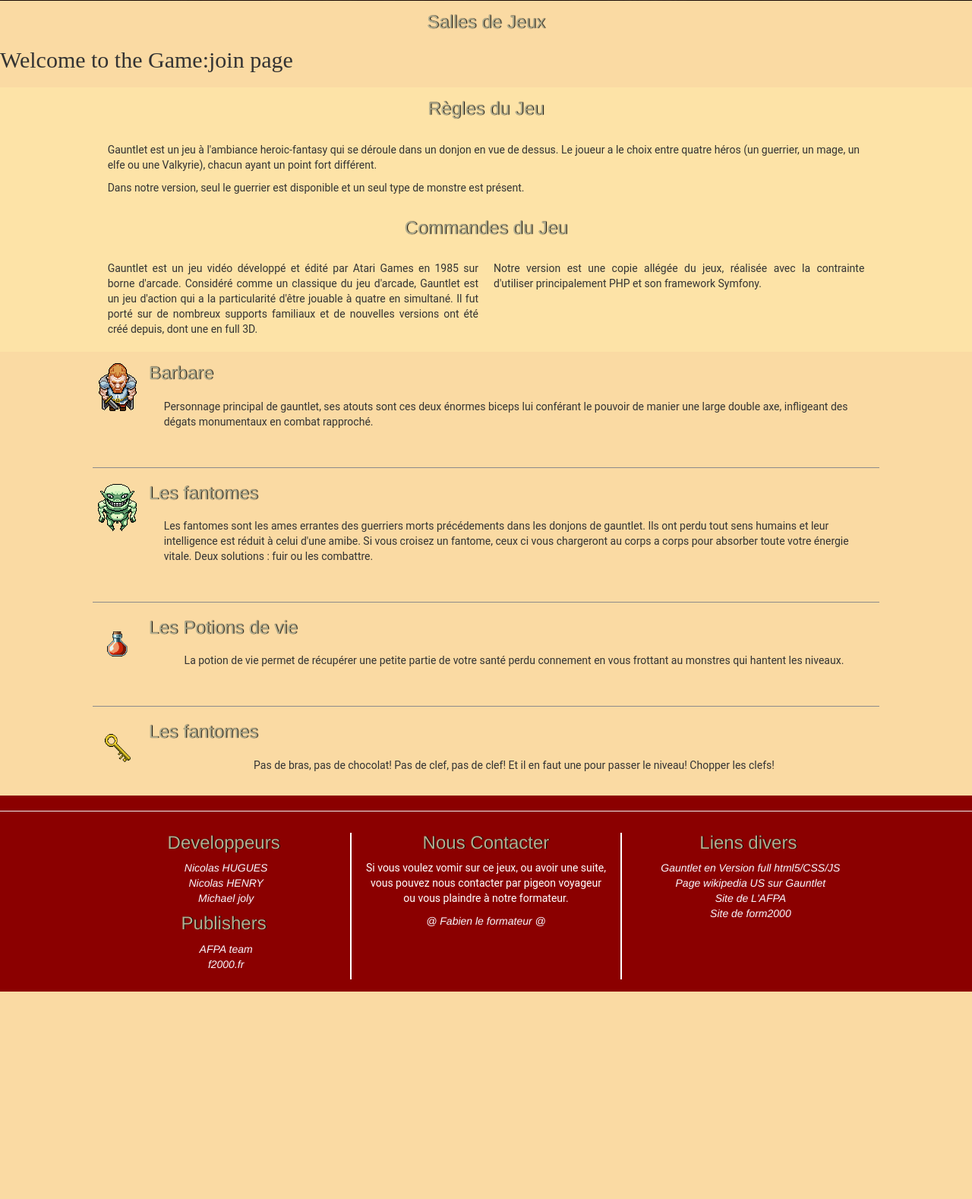
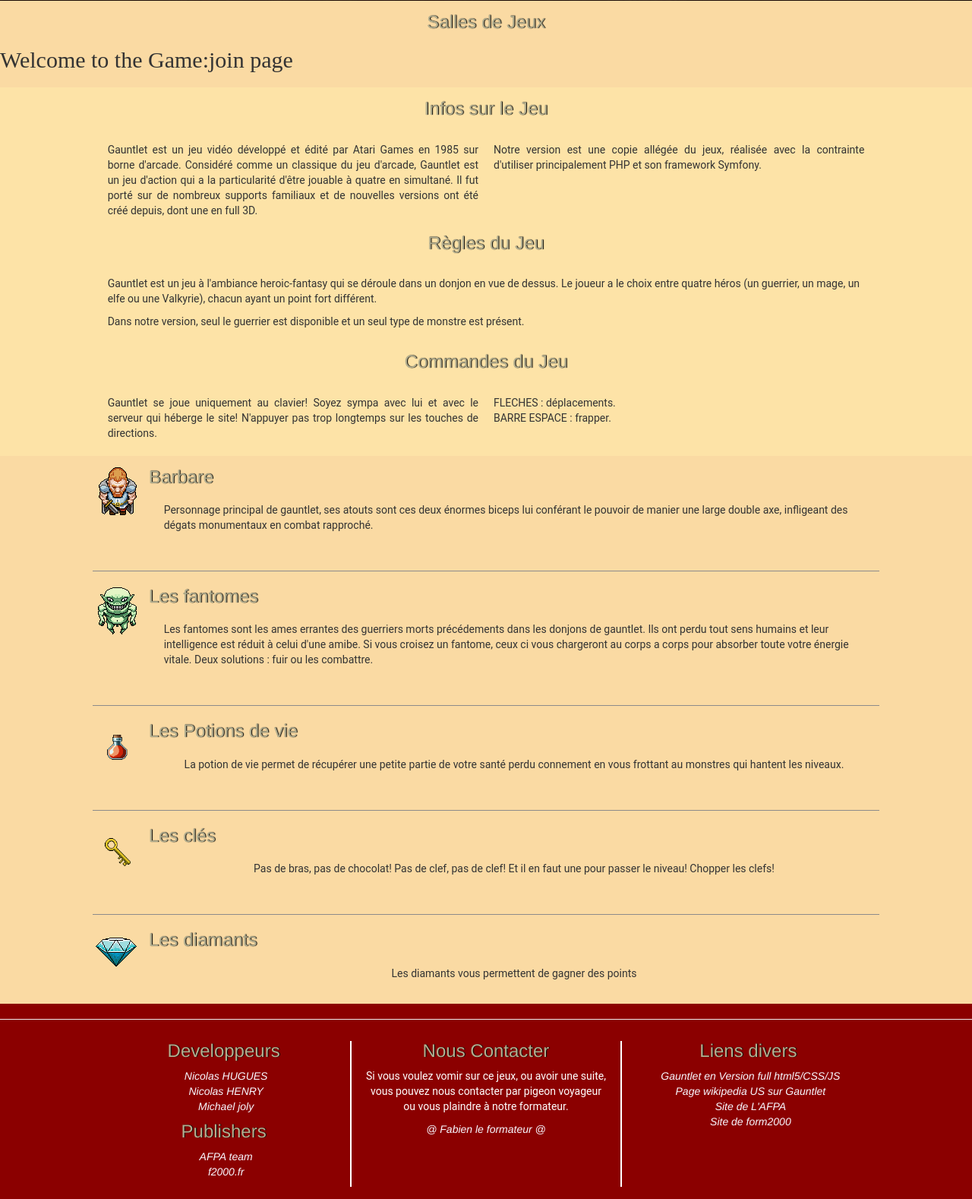
Before and after one commit to F2000-FR-AFPA-WebDev201701/gauntlet-game, a Symfony app: template src/GameBundle/Resources/views/Game/join.html.twig in a window 1280 px wide. Shown: the part 999-2577 px from the top of the page at 76% size. Before the commit the page ends 2304 px from the top, so only its background shows below. Run offline with Twig, Linux system fonts and the light colour scheme; the template is opened without the code that fills it, so the values that code supplies are empty; some libraries are stand-ins or nearby versions.

Commit message:
Homepage content

```diff
--- a/src/GameBundle/Resources/views/Content/content.html.twig
+++ b/src/GameBundle/Resources/views/Content/content.html.twig
@@ -1,5 +1,3 @@
-{# empty Twig template #}
-
 <section class="lejeu">
     <div class="lejeu-lesheros">
         <div class="lejeux-lesheros-card">
@@ -24,7 +22,7 @@
             <div class="media">
                 <div class="media-left">
                     <a href="#">
-                        <img class="media-object" src="{{ asset('images/ghost.png') }}" alt="...">
+                        <img class="media-object" src="{{ asset('images/ghost.png') }}" alt="ghosts">
                     </a>
                 </div>
                 <div class="media-body">
@@ -38,7 +36,7 @@
             <div class="media">
                 <div class="media-left">
                     <a href="#">
-                        <img class="media-object" src="{{ asset('images/potion.png') }}" alt="...">
+                        <img class="media-object" src="{{ asset('images/potion.png') }}" alt="potions">
                     </a>
                 </div>
                 <div class="media-body">
@@ -52,13 +50,27 @@
             <div class="media">
                 <div class="media-left">
                     <a href="#">
-                        <img class="media-object" src="{{ asset('images/clef.png') }}" alt="...">
+                        <img class="media-object" src="{{ asset('images/clef.png') }}" alt="cléfs">
                     </a>
                 </div>
                 <div class="media-body">
-                    <h3 class="titre-section media-heading" >Les fantomes</h3>
+                    <h3 class="titre-section media-heading" >Les clés</h3>
                     <div class="paragraphes">
                         <p>Pas de bras, pas de chocolat! Pas de clef, pas de clef! Et il en faut une pour passer le niveau! Chopper les clefs!</p>
+                    </div>
+                </div>
+            </div>
+            <hr class="hr"/>
+            <div class="media">
+                <div class="media-left">
+                    <a href="#">
+                        <img class="media-object" src="{{ asset('images/diamant.png') }}" alt="diamants">
+                    </a>
+                </div>
+                <div class="media-body">
+                    <h3 class="titre-section media-heading" >Les diamants</h3>
+                    <div class="paragraphes">
+                        <p>Les diamants vous permettent de gagner des points</p>
                     </div>
                 </div>
             </div>
--- a/src/GameBundle/Resources/views/Template/_footer.html.twig
+++ b/src/GameBundle/Resources/views/Template/_footer.html.twig
@@ -32,7 +32,7 @@
                     <a href="https://en.wikipedia.org/wiki/Gauntlet_(series)">Page wikipedia US sur Gauntlet</a>
                 </li>
                 <li>
-                    <a href="https://en.wikipedia.org/wiki/Gauntlet_(series)">Site de L'AFPA</a>
+                    <a href="https://www.afpa.fr/">Site de L'AFPA</a>
                 </li>
                 <li>
                     <a href="http://www.f2000.fr/">Site de form2000</a>
--- a/src/GameBundle/Resources/views/Template/_infos.html.twig
+++ b/src/GameBundle/Resources/views/Template/_infos.html.twig
@@ -1,3 +1,15 @@
+<div class="infos-commands">
+    <h3 class="text-center">Infos sur le Jeu</h3>
+    <div class="lejeu-presentation">
+        <div class="paragraphes">
+            <p class="paragraphe-content text-center">Gauntlet est un jeu vidéo développé et édité par Atari Games en 1985 sur borne d'arcade. Considéré comme un classique du jeu d'arcade, Gauntlet est un jeu d'action qui a la particularité d'être jouable à quatre en simultané. Il fut porté sur de nombreux supports familiaux et de nouvelles versions ont été créé depuis, dont une en full 3D.</p>
+            <p class="paragraphe-content">
+                Notre version est une copie allégée du jeux, réalisée avec la contrainte d'utiliser principalement PHP et son framework Symfony.
+            </p>
+        </div>
+    </div>
+</div>
+
 <div class="infos-rules">
     <h3 class="text-center">Règles du Jeu</h3>
     <div class="paragraphes">
@@ -11,12 +23,10 @@
     <h3 class="text-center">Commandes du Jeu</h3>
     <div class="lejeu-presentation">
         <div class="paragraphes">
-            <p class="paragraphe-content text-center">Gauntlet est un jeu vidéo développé et édité par Atari Games en 1985 sur borne d'arcade. Considéré comme un classique du jeu d'arcade, Gauntlet est un jeu d'action qui a la particularité d'être jouable à quatre en simultané. Il fut porté sur de nombreux supports familiaux et de nouvelles versions ont été créé depuis, dont une en full 3D.</p>
+            <p class="paragraphe-content text-center">Gauntlet se joue uniquement au clavier! Soyez sympa avec lui et avec le serveur qui héberge le site! N'appuyer pas trop longtemps sur les touches de directions.</p>
             <p class="paragraphe-content">
-                Notre version est une copie allégée du jeux, réalisée avec la contrainte d'utiliser principalement PHP et son framework Symfony. </p>
+                FLECHES : déplacements.<br />
+                BARRE ESPACE : frapper.<br />
         </div>
-
     </div>
-
-
 </div>
--- a/src/GameBundle/Resources/views/Template/layout.html.twig
+++ b/src/GameBundle/Resources/views/Template/layout.html.twig
@@ -12,7 +12,6 @@
         <link href="https://fonts.googleapis.com/css?family=Cinzel:400,700,900" rel="stylesheet">
     </head>
     <body>
-
 
         <div class="row">
             {% include 'GameBundle:Template:_header.html.twig' %}
@@ -38,7 +37,6 @@
             </div>
         </div>
 
-
         <footer>
             <div class="row">
                 {% include 'GameBundle:Template:_footer.html.twig' %}
```
Also changed, not shown: docs/journal.md (+2 -0 lines).
